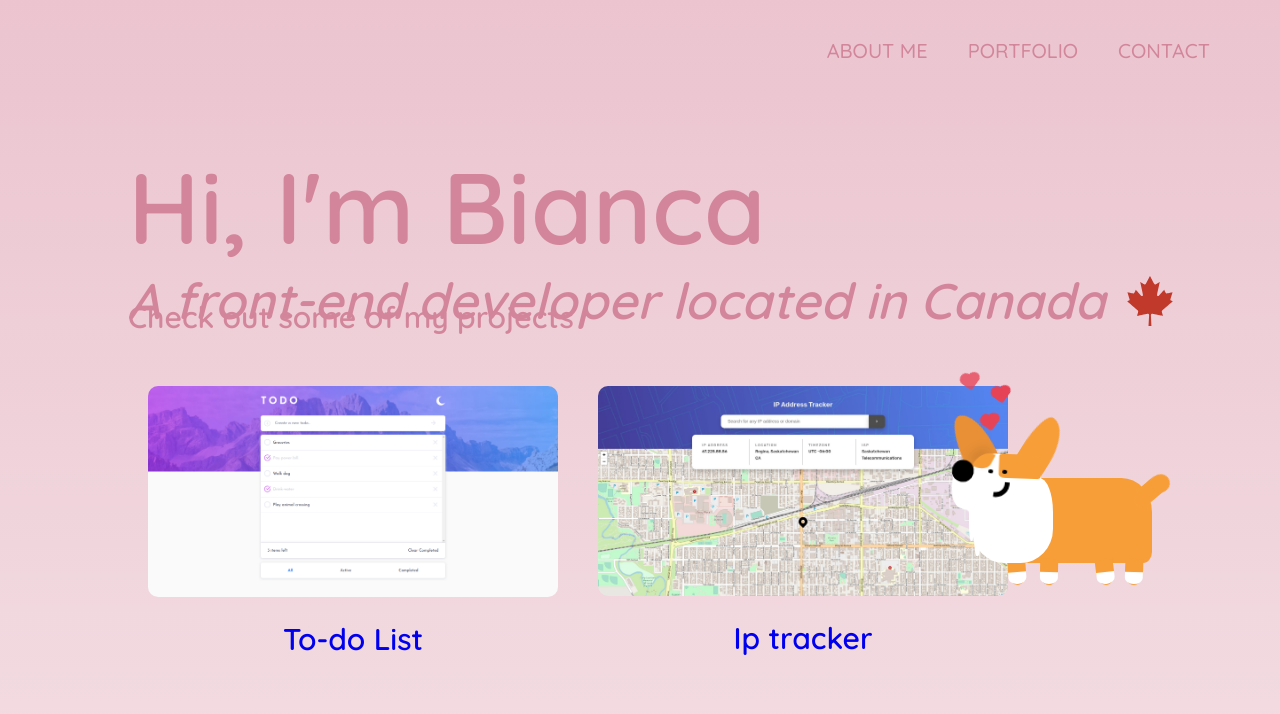
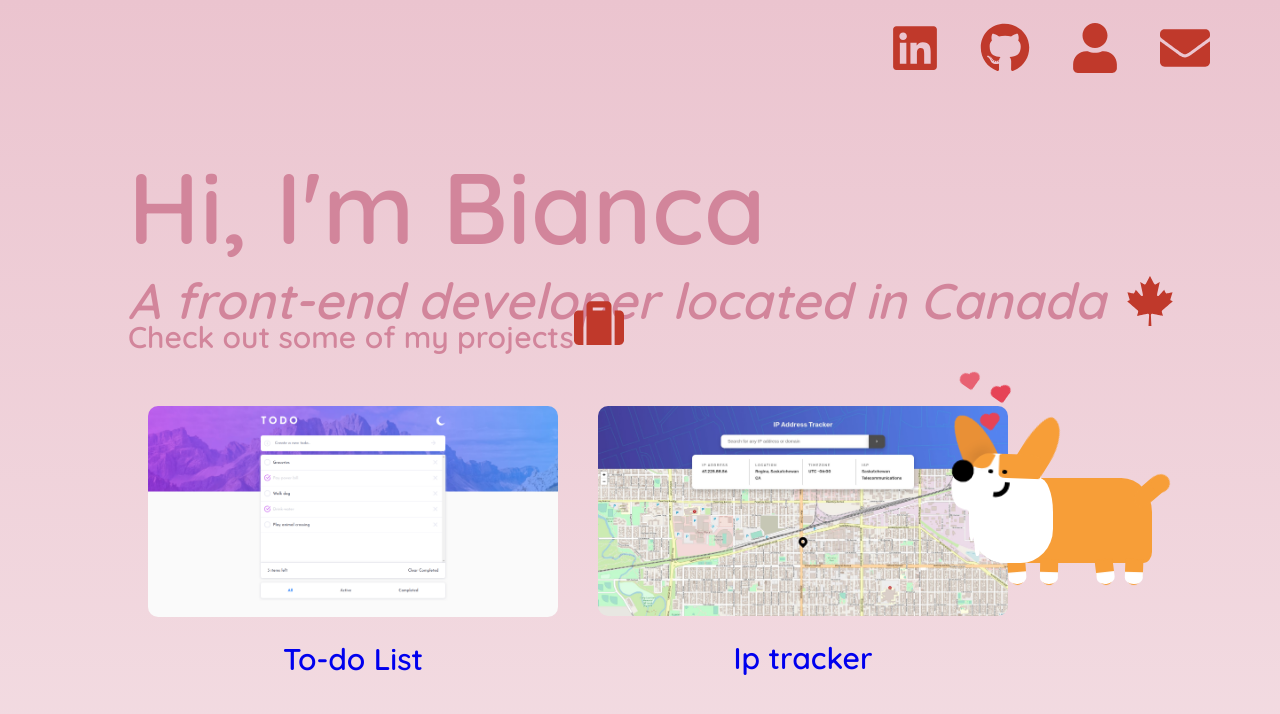
Before and after one commit to biancahpp/Portfolio, a React (Create React App) app: page / in a window 1280 px wide. Shown: the top 714 px of the page. Built offline with nearby package versions, Linux system fonts and the light colour scheme.

Commit message:
header ready working on effects next

```diff
--- a/src/Routes.tsx
+++ b/src/Routes.tsx
@@ -1,8 +1,6 @@
 import React from 'react';
 import { BrowserRouter, Switch, Route} from 'react-router-dom';
 import Landing from './pages/Landing';
-import About from './pages/About';
-import Contact from './pages/Contact';
 import Portfolio from './pages/Portfolio';
 
 export default function Routes() {
@@ -11,9 +9,7 @@ export default function Routes() {
       <BrowserRouter>
         <Switch>
           <Route path="/" exact component={Landing}/>
-          <Route path="/about" component={About}/>
           <Route path="/portfolio" component={Portfolio}/>
-          <Route path="/contact" component={Contact}/>
         </Switch>
       </BrowserRouter>
     </div>
--- /dev/null
+++ b/src/components/Header.tsx
@@ -0,0 +1,44 @@
+import React from 'react'
+import { FaEnvelope, FaGithub, FaLinkedin, FaUser } from 'react-icons/fa';
+
+export default function Header() {
+  return (
+    <div className="Header">
+      <nav>
+        <a
+          href="https://www.linkedin.com/in/bianca-procopio"
+          target="_blank"
+          rel="noopener noreferrer"
+          className="btn btn-linkedin">
+          <FaLinkedin size={50} color="rgba(192, 57, 43, 1)"className="linkedin-icon" />
+          <span>Linkedin</span>
+        </a>
+        <a
+          href="https://github.com/biancahpp"
+          target="_blank"
+          rel="noopener noreferrer"
+          className="btn btn-github">
+          <FaGithub size={50} color="rgba(192, 57, 43, 1)"className="github-icon" />
+          <span>Github</span>
+        </a>
+        <a
+          href="https://github.com/biancahpp"
+          target="_blank"
+          rel="noopener noreferrer"
+          className="btn btn-resume">
+          <FaUser size={50} color="rgba(192, 57, 43, 1)"className="resume-icon" />
+          <span>Resume</span>
+        </a>
+        <a
+          href="https://github.com/biancahpp"
+          target="_blank"
+          rel="noopener noreferrer"
+          className="btn btn-email">
+          <FaEnvelope size={50} color="rgba(192, 57, 43, 1)"className="email-icon" />
+          <span>Email</span>
+        </a>
+
+      </nav>
+    </div>
+  )
+}
--- a/src/pages/About.tsx
+++ /dev/null
@@ -1,10 +0,0 @@
-import React from 'react'
-import BackBtn from '../components/BackBtn'
-
-export default function About() {
-  return (
-    <div className="About">
-      <BackBtn />
-    </div>
-  )
-}
--- a/src/pages/Contact.tsx
+++ /dev/null
@@ -1,10 +0,0 @@
-import React from 'react'
-import BackBtn from '../components/BackBtn'
-
-export default function Contact() {
-  return (
-    <div className="Contact">
-      <BackBtn />
-    </div>
-  )
-}
--- a/src/pages/Landing.tsx
+++ b/src/pages/Landing.tsx
@@ -1,18 +1,15 @@
 import React from 'react';
 import Dog from '../components/Dog';
-import { FaCanadianMapleLeaf } from 'react-icons/fa';
-import { Link } from 'react-router-dom';
+import { FaCanadianMapleLeaf, FaSuitcase } from 'react-icons/fa';
 import Todo from '../images/Todo.png';
 import IpTracker from '../images/IPtracker.jpg';
+import Header from '../components/Header';
+import { Link } from 'react-router-dom';
 
 export default function Landing() {
   return (
     <div className="Landing">
-      <nav>
-        <Link to="/about" className="btn btn-about">About me</Link>
-        <Link to="/portfolio" className="btn btn-portfolio">Portfolio</Link>
-        <Link to="/contact" className="btn btn-contact">Contact</Link>
-      </nav>
+      <Header />
       <div className="Landing__title">
         <h1>Hi, I'm Bianca</h1>
         <h2>
@@ -22,6 +19,9 @@ export default function Landing() {
       </div>
       <div className="Landing__projects">
         <span>Check out some of my projects</span>
+        <Link to="/portfolio" className="btn btn-contact">
+          <FaSuitcase size={50} color="rgba(192, 57, 43, 1)"className="portfolio-icon"/>
+        </Link>
         <div className="teste1">
         <div className="teste">
           <a
--- /dev/null
+++ b/src/sass/components/_header.scss
@@ -0,0 +1,23 @@
+.Header{
+  nav{
+    width: 100vw;
+    height: 10vh;
+    display: flex;
+    justify-content: flex-end;
+    align-items: center;
+    padding: 5rem;
+    a{
+      padding: 2rem;
+      span{
+        display: none;
+      }
+      &:hover{
+        color: $dark-pink;
+        transition: color 0.5s;
+        span{
+          display: inline-block;
+        }
+      }
+    }
+  }
+}
--- a/src/sass/components/_landing.scss
+++ b/src/sass/components/_landing.scss
@@ -1,19 +1,4 @@
 .Landing{
-  nav{
-    width: 100vw;
-    height: 10vh;
-    display: flex;
-    justify-content: flex-end;
-    align-items: center;
-    padding: 5rem;
-    a{
-      padding: 2rem;
-      &:hover{
-        color: $dark-pink;
-        transition: color 0.5s;
-      }
-    }
-  }
   &__title{
     position: absolute;
     top: 20%;
@@ -30,7 +15,6 @@
   &__projects{
     height: 35rem;
     width: 90rem;
-    // background-color: red;
 
     position: absolute;
     bottom: 10%;
@@ -46,7 +30,6 @@
   width: 50%;
   margin-top: 3rem;
   padding: 2rem;
-  // background-color: blue;
 
   img{
     height: 100%;
--- a/src/sass/main.scss
+++ b/src/sass/main.scss
@@ -5,4 +5,5 @@
 @import "base/typography";
 
 @import "components/dog";
+@import "components/header";
 @import "components/landing";
```
Also changed, not shown: 1 other file (tests, documents, lock files or other folders).
